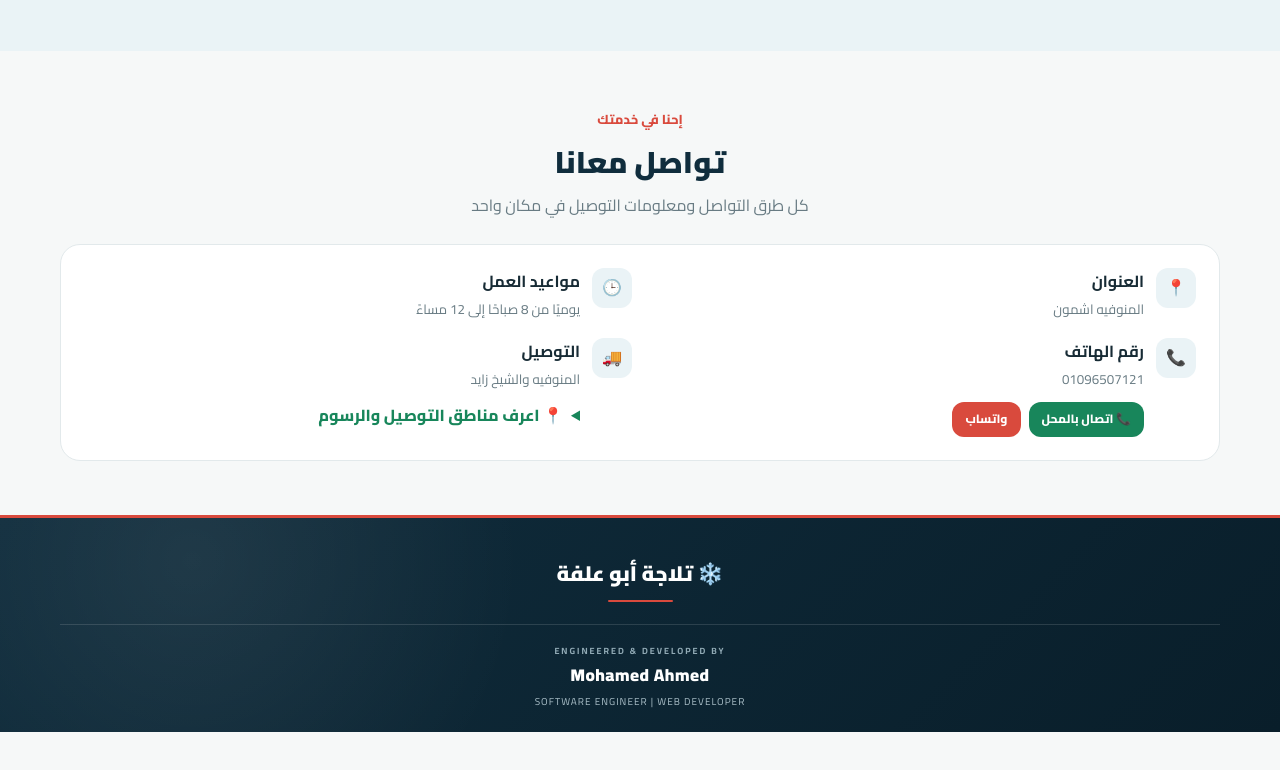
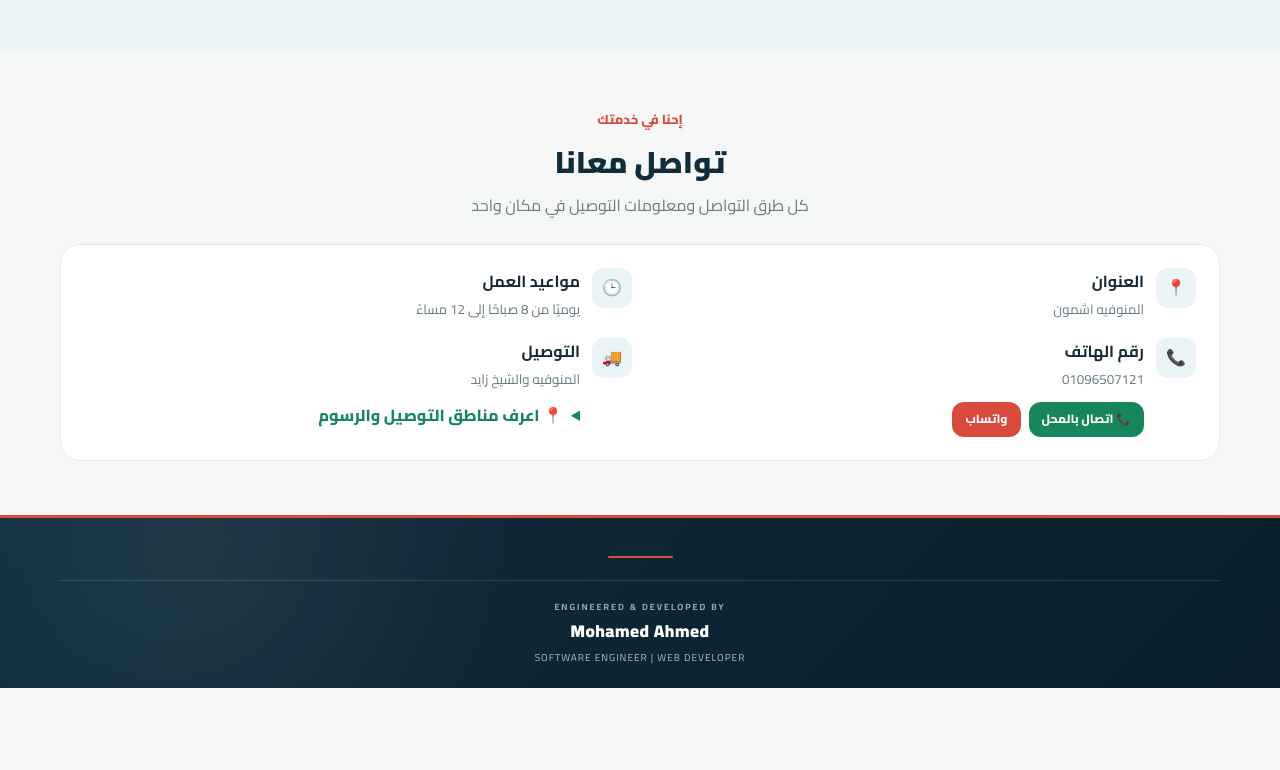
Before and after one commit to mmuhmadj/ahmed-freezer, a plain HTML site: page index.html in a window 1280 px wide. Shown: the part 1438-2208 px from the top of the page. Drawn offline with nearby package versions, Linux system fonts and the light colour scheme.

Commit message:
Update index.html

```diff
--- a/index.html
+++ b/index.html
@@ -551,10 +551,6 @@ footer{
 
 <footer>
   <div class="footer-inner">
-
-    <div class="footer-brand" id="footerBrand">
-      ❄️ تلاجة أبو علفة
-    </div>
 
 
 
```
